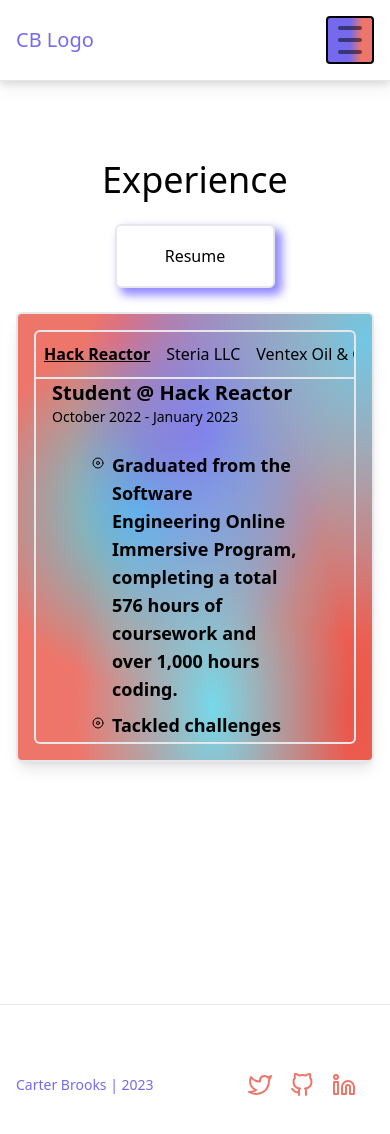
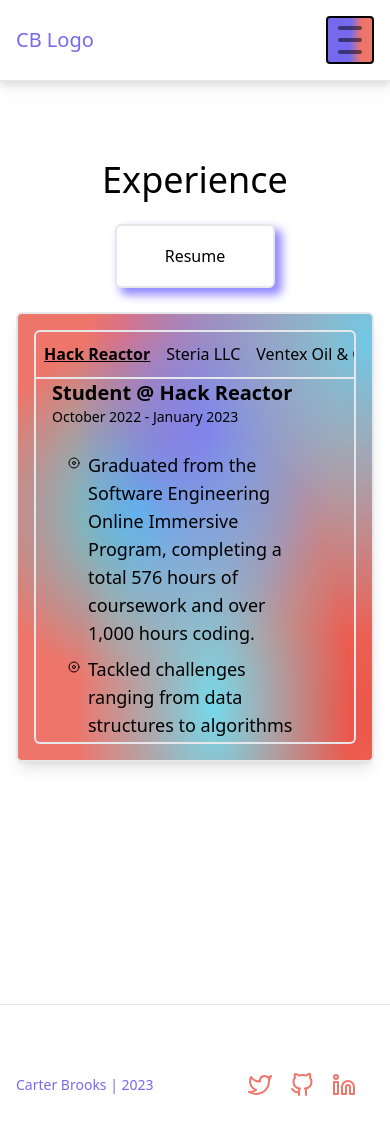
Before and after one commit to csb91/portfolio_site, a Next.js app: page /experience in a window 390 px wide. Shown: the top 1134 px of the page. Built offline with nearby package versions, Linux system fonts and the light colour scheme.

Commit message:
remove bold font from job card and change mobile padding change favicon icon for page

```diff
--- a/src/app/layout.tsx
+++ b/src/app/layout.tsx
@@ -14,7 +14,7 @@
   },
   creator: 'Carter Brooks',
   icons: {
-    icon: 'fire-favicon.ico'
+    icon: 'milkyway-favicon.ico'
   },
   openGraph: {
     title: 'Carter Brooks | Developer Portfolio',
--- a/src/components/JobCard.tsx
+++ b/src/components/JobCard.tsx
@@ -12,7 +12,7 @@
         <div className='text-sm'>
           {dates}
         </div>
-        <ul className='text-lg font-bold px-10 py-6 sm:py-10'>
+        <ul className='text-lg px-4 py-6 sm:py-10 sm:px-10'>
           {description?.map((bulletPoint, index) => (
             <li key={index} className='pb-2 flex flex-row'>
               <Disc className='pr-2 pt-1 h-5 w-5'/>
```
Also changed, not shown: 1 other file (tests, documents, lock files or other folders).
